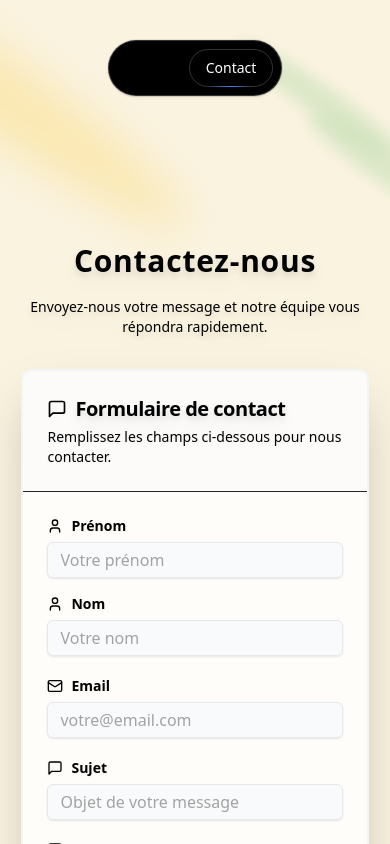
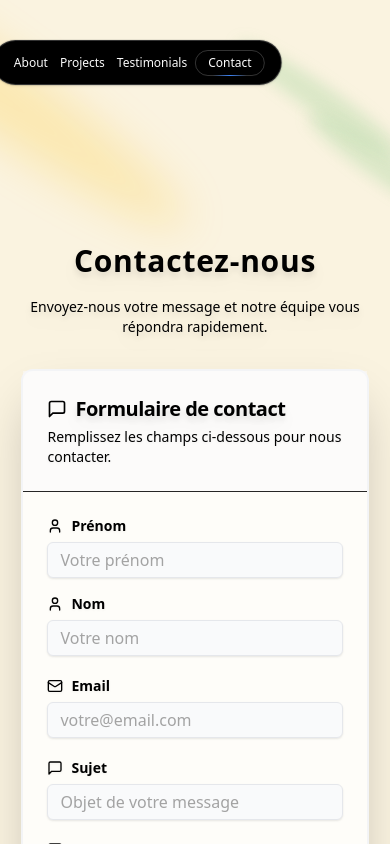
Before and after one commit to Mananbh12/landing-page-V2, a Next.js app: page /contact in a window 390 px wide. Shown: the top 844 px of the page. Built offline with nearby package versions, Linux system fonts and the light colour scheme.

Commit message:
corretion navbar mobile et changement police

```diff
--- a/app/layout.tsx
+++ b/app/layout.tsx
@@ -9,7 +9,7 @@ const geistSans = Geist({ variable: "--font-geist-sans", subsets: ["latin"] });
 const geistMono = Geist_Mono({ variable: "--font-geist-mono", subsets: ["latin"] });
 
 export const metadata: Metadata = {
-  title: "NJ",
+  title: "Mitra",
   description: "Entreprise de pose de sols",
 };
 
--- a/components/ui/BentoGrid.tsx
+++ b/components/ui/BentoGrid.tsx
@@ -48,7 +48,7 @@ export const BentoGridItem = ({
       </div>
       <div
         className={cn(
-          "flex-1 h-full flex items-center font-sans font-normal text-neutral-600 text-xs dark:text-neutral-300",
+          "flex-1 h-full flex items-center font-serif font-normal text-neutral-600 text-xs dark:text-neutral-300",
           className
         )}
       >
--- a/components/ui/FloatingNavbar.tsx
+++ b/components/ui/FloatingNavbar.tsx
@@ -44,19 +44,8 @@ export const FloatingNav = ({
   return (
     <AnimatePresence mode="wait">
       <motion.div
-        // initial={{
-        //   opacity: 1,
-        //   y: -100,
-        // }}
-        // animate={{
-        //   y: visible ? 0 : -100,
-        //   opacity: visible ? 1 : 0,
-        // }}
-        // transition={{
-        //   duration: 0.2,
-        // }}
         className={cn(
-          "flex max-w-fit  fixed top-10 inset-x-0 mx-auto border border-transparent dark:border-white/[0.2] rounded-full dark:bg-black bg-white shadow-[0px_2px_3px_-1px_rgba(0,0,0,0.1),0px_1px_0px_0px_rgba(25,28,33,0.02),0px_0px_0px_1px_rgba(25,28,33,0.08)] z-[5000] pr-2 pl-8 py-2  items-center justify-center space-x-4",
+          "flex max-w-fit fixed top-10 left-1/2 transform -translate-x-[70%] border border-transparent dark:border-white/[0.2] rounded-full dark:bg-black bg-white shadow-[0px_2px_3px_-1px_rgba(0,0,0,0.1),0px_1px_0px_0px_rgba(25,28,33,0.02),0px_0px_0px_1px_rgba(25,28,33,0.08)] z-[5000] px-4 py-2 items-center justify-center space-x-2 sm:space-x-4",
           className
         )}
       >
@@ -65,19 +54,19 @@ export const FloatingNav = ({
             key={`link=${idx}`}
             href={navItem.link}
             className={cn(
-              "relative dark:text-neutral-50 items-center flex space-x-1 text-neutral-600 dark:hover:text-neutral-300 hover:text-neutral-500"
+              "relative dark:text-neutral-50 items-center flex space-x-1 text-neutral-600 dark:hover:text-neutral-300 hover:text-neutral-500 text-xs sm:text-sm"
             )}
           >
-            <span className="block sm:hidden">{navItem.icon}</span>
-            <span className="hidden sm:block text-sm">{navItem.name}</span>
+            <span className="block sm:hidden">{navItem.icon}</span> {/* Icône visible uniquement sur mobile */}
+            <span className="block">{navItem.name}</span> {/* Nom toujours visible */}
           </Link>
         ))}
-       <a href="/contact">
-        <button className="border text-sm font-medium relative border-neutral-200 dark:border-white/[0.2] text-black dark:text-white px-4 py-2 rounded-full">
-          <span>Contact</span>
-          <span className="absolute inset-x-0 w-1/2 mx-auto -bottom-px bg-gradient-to-r from-transparent via-blue-500 to-transparent  h-px" />
-        </button>
-      </a>
+        <a href="/contact">
+          <button className="border text-xs sm:text-sm font-medium relative border-neutral-200 dark:border-white/[0.2] text-black dark:text-white px-3 sm:px-4 py-1 sm:py-2 rounded-full">
+            <span>Contact</span>
+            <span className="absolute inset-x-0 w-1/2 mx-auto -bottom-px bg-gradient-to-r from-transparent via-blue-500 to-transparent h-px" />
+          </button>
+        </a>
       </motion.div>
     </AnimatePresence>
   );
```
